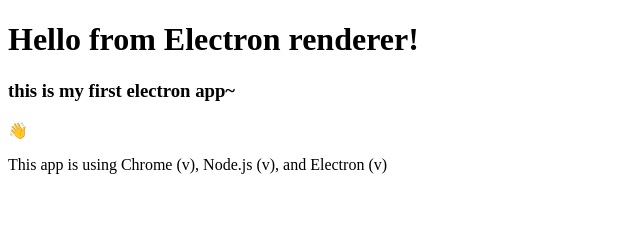
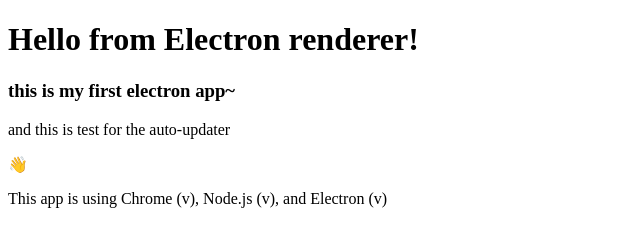
Before and after one commit to bullshitking-99/first-electron, an Electron app: page index.html in a window 800 px wide. Shown: the whole page, without its empty margins (0-640 px from the left). Drawn offline with Linux system fonts and the light colour scheme; no server answers.

Commit message:
vision: 1.0.2 尝试使用 electron 更新服务器自动更新，没生效

```diff
--- a/index.html
+++ b/index.html
@@ -16,6 +16,7 @@
   <body>
     <h1>Hello from Electron renderer!</h1>
     <h3>this is my first electron app~</h3>
+    <p>and this is test for the auto-updater</p>
     <p>👋</p>
     <p id="info"></p>
   </body>
--- a/package.json
+++ b/package.json
@@ -1,6 +1,6 @@
 {
   "name": "first-electron",
-  "version": "1.0.1",
+  "version": "1.0.2",
   "main": "main.js",
   "scripts": {
     "dev": "electron .",
```
